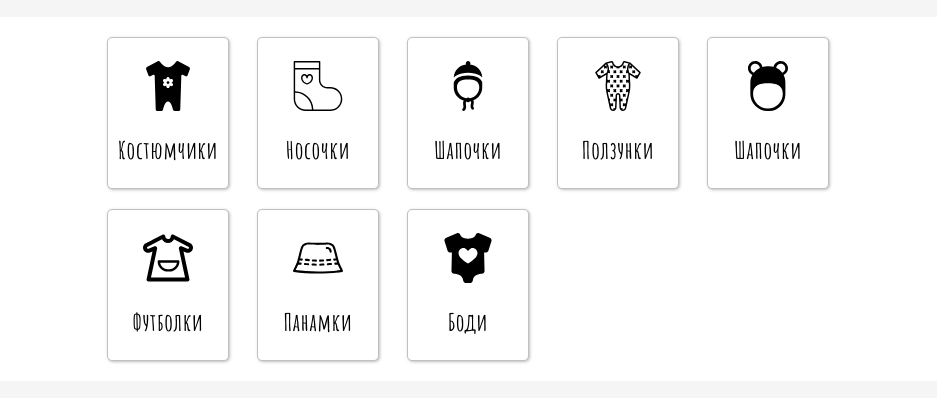
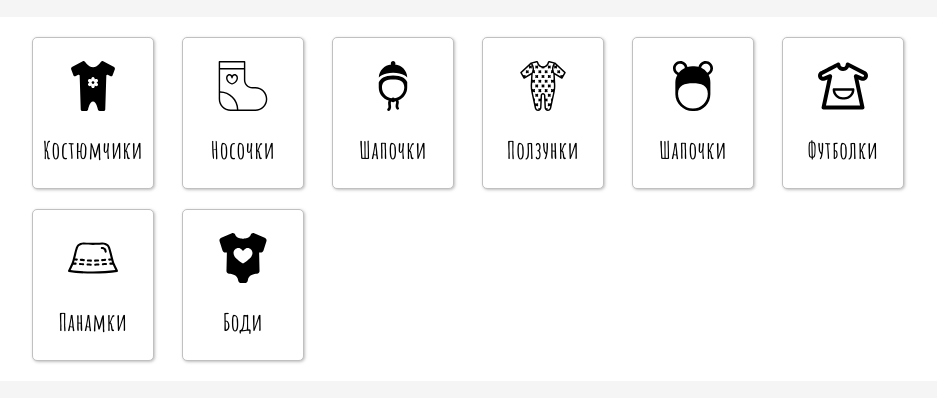
Before and after one commit to ge-sor/soroka, a plain HTML site: page index.html in a window 1280 px wide. Shown: the part 238-636 px from the top of the page, without its empty margins (172-1109 px from the left). Drawn offline with Linux system fonts and the light colour scheme; files whose address does not match are found by name.

Commit message:
Update products.css

```diff
--- a/blocks/products/products.css
+++ b/blocks/products/products.css
@@ -1,5 +1,5 @@
 .products {
-    max-width: 800px;
+    max-width: 80vw;
     margin: 0 auto;
     padding: 20px 0;
     display: grid;
```
